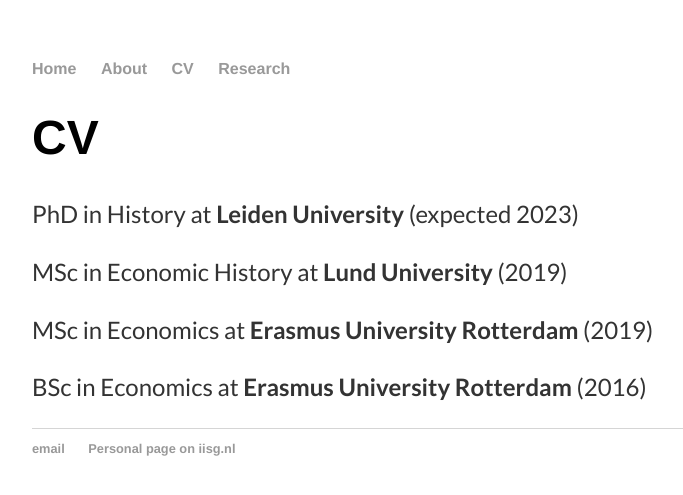
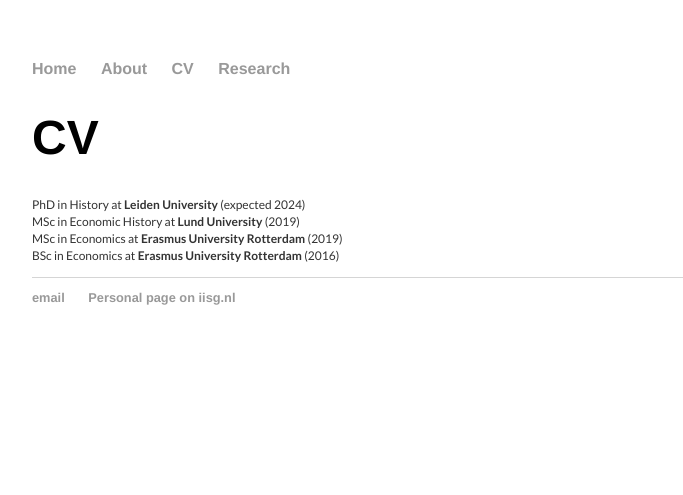
Before and after one commit to kok-joris/kok-joris.github.io, a Jekyll site: the page built from cv/index.html, in a window 1280 px wide. Shown: the top 495 px of the page, without its empty margins (160-843 px from the left). Built offline with Jekyll 4.4.1, drawn with Linux system fonts in a browser that asks for light colours; Markdown is read by kramdown in place of the engine named in the settings.

Commit message:
Update index.html

```diff
--- a/cv/index.html
+++ b/cv/index.html
@@ -2,13 +2,21 @@
 layout: default
 title: CV
 ---
+<style>
+  .blurb p {
+    font-size: 0.75em; /* Adjust the value as needed */
+  }
+</style>
+
 <div class="blurb">
 
 	<h1>CV</h1>
 
-	<p>PhD in History at <b>Leiden University</b> (expected 2023)</p>
-	<p>MSc in Economic History at <b>Lund University</b> (2019)</p>
-	<p>MSc in Economics at <b>Erasmus University Rotterdam</b> (2019)</p>
-	<p>BSc in Economics at <b>Erasmus University Rotterdam</b> (2016)</p>
+	<p>
+		PhD in History at <b>Leiden University</b> (expected 2024)<br>
+		MSc in Economic History at <b>Lund University</b> (2019)<br>
+		MSc in Economics at <b>Erasmus University Rotterdam</b> (2019)<br>
+		BSc in Economics at <b>Erasmus University Rotterdam</b> (2016)
+	</p>
 
 </div><!-- /.blurb -->
```
